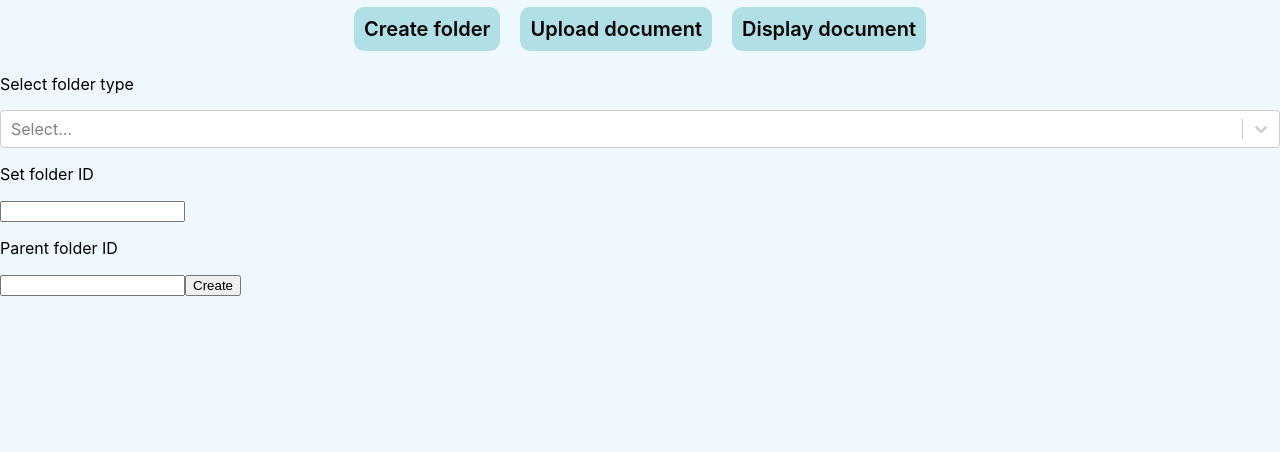
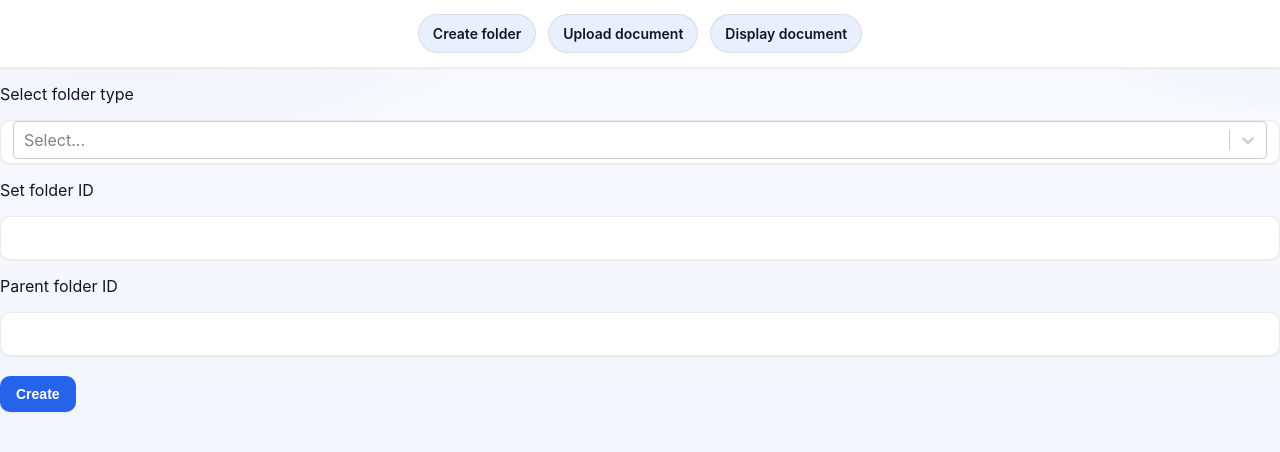
Before and after one commit to napalskies/my-dms-client, a React (Create React App) app: page /#/dashboard/create-folder in a window 1280 px wide. Shown: the top 452 px of the page. Built offline with nearby package versions, Linux system fonts and the light colour scheme.

Commit message:
improved css

```diff
--- a/src/App.css
+++ b/src/App.css
@@ -1,129 +1,206 @@
+/* App base (CRA defaults kept harmlessly) */
 .App {
   text-align: center;
 }
-
 .App-logo {
   height: 40vmin;
   pointer-events: none;
 }
-
 @media (prefers-reduced-motion: no-preference) {
   .App-logo {
     animation: App-logo-spin infinite 20s linear;
   }
 }
-
-.App-header {
-  background-color: #282c34;
-  min-height: 100vh;
-  display: flex;
-  flex-direction: column;
-  align-items: center;
-  justify-content: center;
-  font-size: calc(10px + 2vmin);
-  color: white;
+@keyframes App-logo-spin {
+  from { transform: rotate(0deg); }
+  to { transform: rotate(360deg); }
 }
-
 .App-link {
   color: #61dafb;
 }
 
-@keyframes App-logo-spin {
-  from {
-    transform: rotate(0deg);
-  }
-  to {
-    transform: rotate(360deg);
-  }
-}
-
+/* Top navigation */
 .navbar {
-  padding: 17px;
-  text-align: center;
-  background-color: aliceblue;
+  position: sticky;
+  top: 0;
+  z-index: 100;
+  padding: 14px 20px;
+  display: flex;
+  gap: 12px;
+  justify-content: center;
+  align-items: center;
+  background: var(--bg-elevated);
+  border-bottom: 1px solid var(--border);
+  backdrop-filter: saturate(160%) blur(6px);
+  box-shadow: var(--shadow-sm);
 }
 
 .navbar-item {
-  text-decoration: none;
-  color: black;
-  padding: 10px;
-  background-color: powderblue;
-  margin: 10px;
-  border-radius: 10px;
+  display: inline-flex;
+  align-items: center;
+  gap: 8px;
+  padding: 10px 14px;
+  border-radius: 999px;
   font-weight: 600;
-  font-size: 20px;
+  font-size: 14px;
+  color: var(--fg);
+  background: color-mix(in srgb, var(--primary) 10%, white);
+  border: 1px solid var(--border);
+  transition: background 160ms ease, color 160ms ease, transform 120ms ease, box-shadow 160ms ease;
+}
+.navbar-item:hover,
+.navbar-item:focus-visible {
+  background: var(--primary);
+  color: #fff;
+  transform: translateY(-1px);
+  box-shadow: var(--shadow);
+}
+.navbar-item:active {
+  transform: none;
 }
 
-body
-{
-  background-color: aliceblue;
-}
-
-.login-div
-{
+/* Login card */
+.login-div {
   text-align: center;
   position: absolute;
   top: 50%;
   left: 50%;
-  transform: translate(-50%, -50%);
-  width: 400px;
-  padding: 50px;
-  border-radius: 20px;
-  background-color: lavender;
+  transform: translate(-50%, -52%);
+  width: clamp(320px, 90vw, 420px);
+  padding: 32px;
+  border-radius: var(--radius);
+  background: var(--bg-elevated);
+  border: 1px solid var(--border);
+  box-shadow: var(--shadow);
+}
+.login-div h3 {
+  margin: 10px 0 18px;
+  color: var(--fg);
 }
 
-.input-login
-{
-  height: 30px;
-    display: block;
-    margin: 0 auto;
-    margin-top: 6px;
-    margin-bottom: 6px;
-    border: none;
+/* Inputs */
+.input-login,
+.input-select {
+  height: 44px;
+  width: 100%;
+  display: block;
+  margin: 10px auto;
+  padding: 0 12px;
+  color: var(--fg);
+  background: #fff;
+  border: 1px solid var(--border);
+  border-radius: 10px;
+  box-shadow: var(--shadow-sm);
+  transition: border-color 160ms ease, box-shadow 160ms ease, background 160ms ease;
+}
+.input-login::placeholder,
+.input-select::placeholder {
+  color: var(--muted);
+}
+.input-login:focus,
+.input-select:focus {
+  outline: none;
+  border-color: color-mix(in srgb, var(--primary) 60%, transparent);
+  box-shadow: 0 0 0 3px color-mix(in srgb, var(--primary) 20%, transparent);
 }
 
-.button-login
-{
-  height: 30px;
+/* Buttons */
+button,
+.button-login {
+  height: auto;
+  padding: 10px 16px;
   margin-top: 10px;
-  font-weight: 600
+  font-weight: 600;
+  font-size: 14px;
+  border: none;
+  border-radius: 10px;
+  color: #fff;
+  background: var(--primary);
+  box-shadow: var(--shadow-sm);
+  cursor: pointer;
+  transition: background 160ms ease, transform 120ms ease, box-shadow 160ms ease;
+}
+button:hover,
+.button-login:hover {
+  background: var(--primary-600);
+  box-shadow: var(--shadow);
+  transform: translateY(-1px);
+}
+button:active,
+.button-login:active {
+  transform: none;
+}
+button:disabled {
+  opacity: 0.6;
+  cursor: not-allowed;
+  transform: none;
+  box-shadow: var(--shadow-sm);
 }
 
-.folder-view
-{
-  width:45%;
-  padding:10px;
-  margin:10px;
-  background-color:white;
+/* Display layout */
+.display-view {
+  display: flex;
+  gap: 16px;
+  height: clamp(520px, 72vh, 800px);
+  padding: 10px 16px;
 }
 
-.document-view
-{
-  width:50%;
-  height:100%;
+.folder-view,
+.document-view {
+  flex: 1 1 0;
+  min-width: 280px;
+  padding: 14px;
+  border-radius: var(--radius);
+  background: var(--bg-elevated);
+  border: 1px solid var(--border);
+  box-shadow: var(--shadow-sm);
+}
 
-  iframe
-  {
-    height: 100%;
-    width: 100%;
+/* Ensure the embedded document fits */
+.document-view iframe {
+  width: 100%;
+  height: 100%;
+  border: none;
+  border-radius: 8px;
+  background: #fff;
+}
+
+/* Folder list item */
+.folder-item {
+  background: color-mix(in srgb, var(--primary) 8%, white);
+  border-radius: 10px;
+  align-content: center;
+  padding: 10px 12px;
+  font-weight: 500;
+  cursor: pointer;
+  display: flex;
+  gap: 10px;
+  justify-content: space-between;
+  align-items: center;
+  border: 1px solid var(--border);
+  transition: background 160ms ease, transform 120ms ease, box-shadow 160ms ease;
+}
+.folder-item:hover {
+  background: color-mix(in srgb, var(--primary) 14%, white);
+  box-shadow: var(--shadow-sm);
+  transform: translateY(-1px);
+}
+.folder-item p {
+  margin: 0;
+}
+
+/* Responsive */
+@media (max-width: 900px) {
+  .display-view {
+    flex-direction: column;
+    height: auto;
   }
 }
 
-.display-view
-{
-  display:flex;
-  height:660px;
+/* Remove old conflicting bits (kept minimal) */
+.App-header {
+  background-color: transparent;
+  min-height: auto;
+  display: block;
+  color: inherit;
 }
-
-.folder-item
-{
-  background-color: lavender;
-  border-radius: 10px;
-  height: 19px;
-  align-content: center;
-  padding: 10px;
-  font-weight: 500;
-  cursor: pointer;
-  display: flex;
-  justify-content: space-between;
-}
--- a/src/index.css
+++ b/src/index.css
@@ -1,13 +1,57 @@
+:root {
+  --bg: #f6f8fc;
+  --bg-elevated: #ffffff;
+  --fg: #0f172a;
+  --muted: #64748b;
+  --primary: #2563eb;
+  --primary-600: #1d4ed8;
+  --border: rgba(15, 23, 42, 0.08);
+  --radius: 12px;
+  --shadow-sm: 0 1px 2px rgba(2, 6, 23, 0.06);
+  --shadow: 0 2px 6px rgba(2, 6, 23, 0.06), 0 12px 24px rgba(2, 6, 23, 0.08);
+}
+
+*,
+*::before,
+*::after {
+  box-sizing: border-box;
+}
+
+html, body, #root {
+  height: 100%;
+}
+
 body {
   margin: 0;
-  font-family: -apple-system, BlinkMacSystemFont, 'Segoe UI', 'Roboto', 'Oxygen',
-    'Ubuntu', 'Cantarell', 'Fira Sans', 'Droid Sans', 'Helvetica Neue',
+  font-family: -apple-system, BlinkMacSystemFont, "Segoe UI", "Roboto", "Oxygen",
+    "Ubuntu", "Cantarell", "Fira Sans", "Droid Sans", "Helvetica Neue",
     sans-serif;
   -webkit-font-smoothing: antialiased;
   -moz-osx-font-smoothing: grayscale;
+
+  color: var(--fg);
+  background:
+    radial-gradient(1200px 600px at 10% -10%, rgba(99, 102, 241, 0.08), transparent 40%),
+    radial-gradient(800px 400px at 100% 0%, rgba(37, 99, 235, 0.06), transparent 30%),
+    linear-gradient(#f8fafc, #eef2ff);
 }
 
 code {
-  font-family: source-code-pro, Menlo, Monaco, Consolas, 'Courier New',
+  font-family: source-code-pro, Menlo, Monaco, Consolas, "Courier New",
     monospace;
 }
+
+a {
+  color: inherit;
+  text-decoration: none;
+}
+
+:focus-visible {
+  outline: 2px solid color-mix(in srgb, var(--primary) 70%, white);
+  outline-offset: 2px;
+  border-radius: 6px;
+}
+
+::selection {
+  background: color-mix(in srgb, var(--primary) 15%, white);
+}
```
